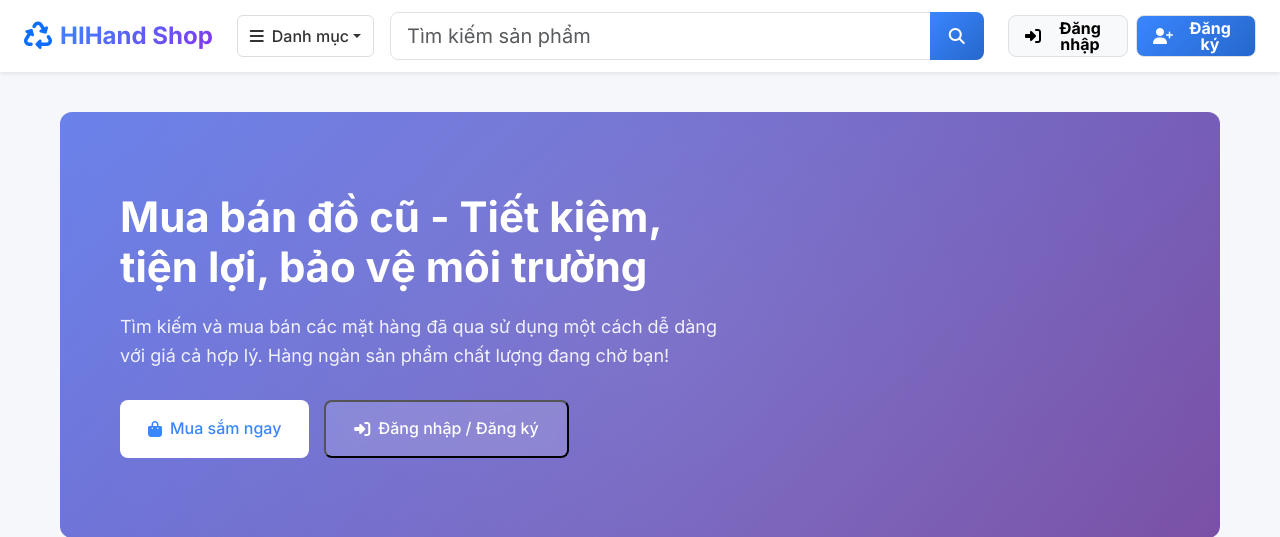
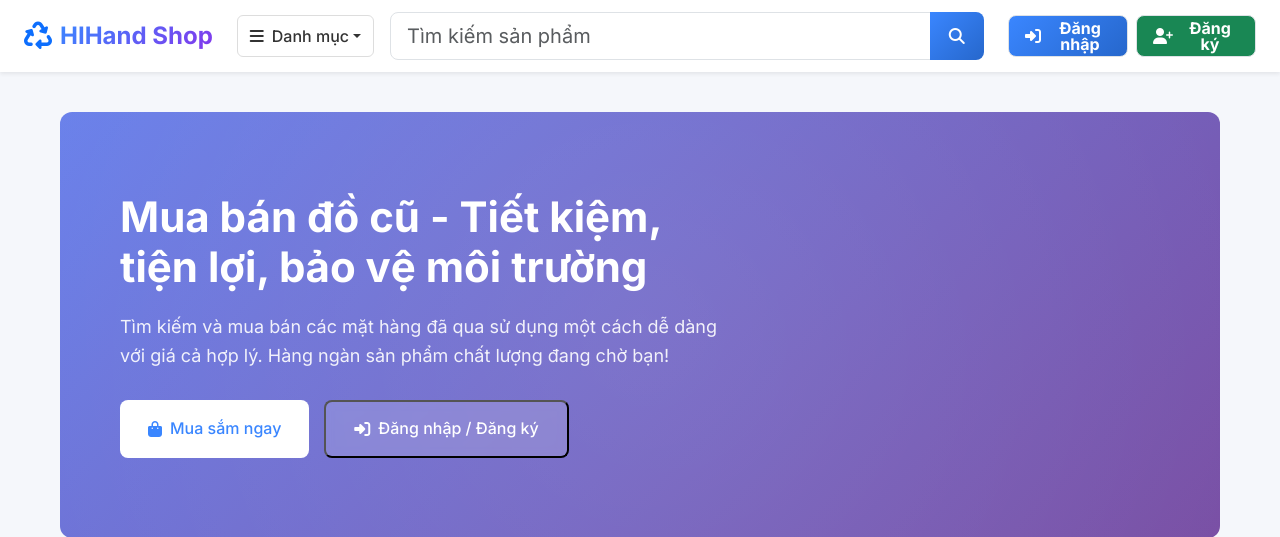
Before and after one commit to dichvietduc2005/WebMuaBanDoCu, a PHP site: page /WebMuaBanDoCu/public/index.php in a window 1280 px wide. Shown: the top 537 px of the page. Run offline with PHP 8.4, Linux system fonts and the light colour scheme; data comes from the database, SQL or seed files in the repository.

Commit message:
đổi màu nút

```diff
--- a/app/Components/header/Header.php
+++ b/app/Components/header/Header.php
@@ -146,12 +146,12 @@ function renderHeader($pdo, $categories = [], $cart_count = 0, $unread_notificat
 <!-- Guest user buttons -->
 <div class="d-flex flex-column flex-lg-row gap-2 w-100">
     <a href="user/login.php"
-       class="btn btn-light border d-flex align-items-center fw-bold"
+       class="btn btn-primary border d-flex align-items-center fw-bold"
        style="height: 42px; min-width: 120px; padding: 0 16px; font-size: 16px; line-height: 1; border-radius: 8px;">
         <i class="fas fa-sign-in-alt me-2"></i>Đăng nhập
     </a>
     <a href="user/register.php"
-       class="btn btn-primary border d-flex align-items-center fw-bold"
+       class="btn btn-success border d-flex align-items-center fw-bold"
        style="height: 42px; min-width: 120px; padding: 0 16px; font-size: 16px; line-height: 1; border-radius: 8px;">
         <i class="fas fa-user-plus me-2"></i>Đăng ký
     </a>
```
